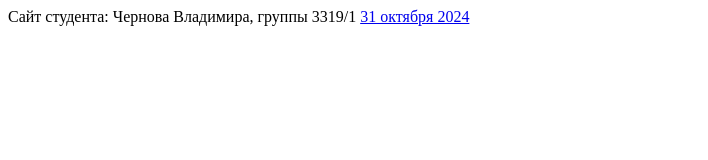
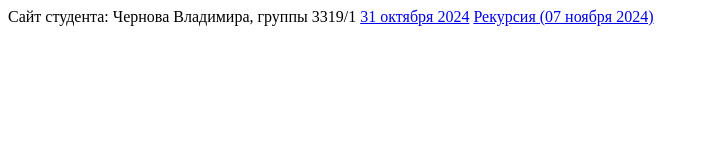
Before and after one commit to VovaDrift/VovaDrift.github.io, a plain HTML site: page index.html in a window 1280 px wide. Shown: the whole page, without its empty margins (0-708 px from the left). Drawn offline with Linux system fonts and the light colour scheme.

Commit message:
Add files via upload

```diff
--- a/index.html
+++ b/index.html
@@ -8,5 +8,6 @@
 <body>
     Сайт студента: Чернова Владимира, группы 3319/1
     <a href="31oct24.html">31 октября 2024</a>
+    <a href="07nov24.html">Рекурсия (07 ноября 2024) </a>
 </body>
 </html>
```
